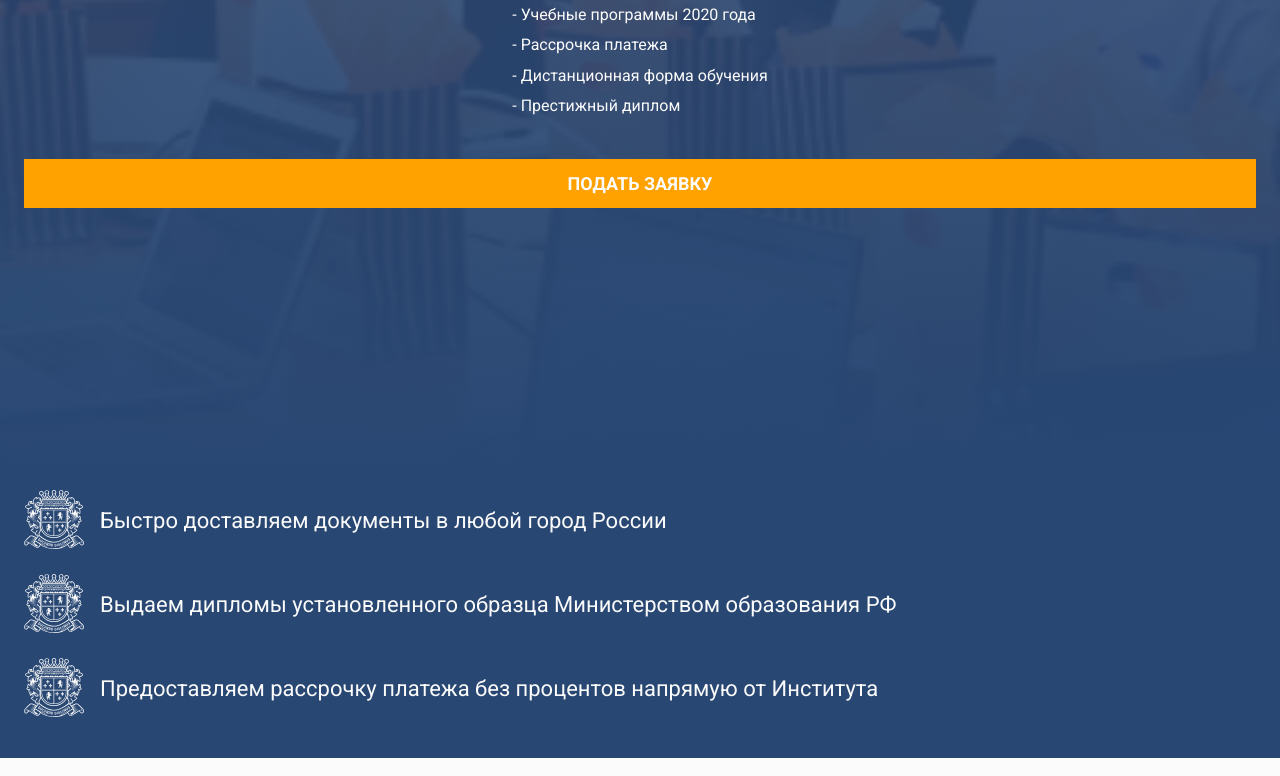
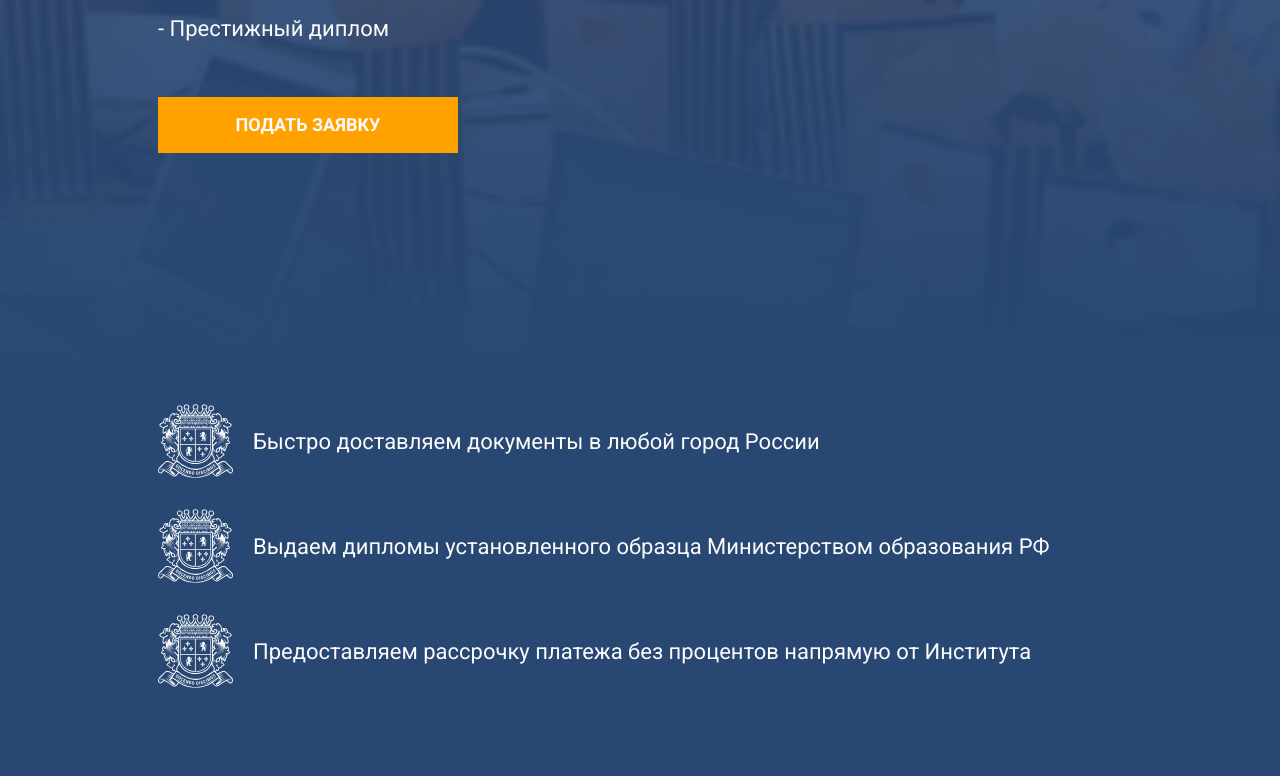
Before and after one commit to 70-7h3-m00n/choose.ipo.msk.ru, a website built with Parcel: page src/index.html in a window 1280 px wide. Shown: the part 446-1222 px from the top of the page. Built offline with nearby package versions, Linux system fonts and the light colour scheme.

Commit message:
added desktop version

```diff
--- a/src/index.html
+++ b/src/index.html
@@ -47,16 +47,16 @@
             <h1 class="h2">Профессиональная переподготовка <span id="heading-title" class="c-beta d-block"></span></h1>
             <ul class="list-items">
               <li class="list-items__list-item">
-                <p>- Учебные программы 2020 года</p>
+                <p class='h4'>- Учебные программы 2020 года</p>
               </li>
               <li class="list-items__list-item">
-                <p>- Рассрочка платежа</p>
+                <p class='h4'>- Рассрочка платежа</p>
               </li>
               <li class="list-items__list-item">
-                <p>- Дистанционная форма обучения</p>
+                <p class='h4'>- Дистанционная форма обучения</p>
               </li>
               <li class="list-items__list-item">
-                <p>- Престижный диплом</p>
+                <p class='h4'>- Престижный диплом</p>
               </li>
             </ul>
             <a href="#!" class="btn btn-secondary">Подать заявку</a>
@@ -222,7 +222,7 @@
                 <p class="h4">"Институт профессионального образования", является членом "Союза руководителей учреждений и подразделений дополнительного профессионального образования и работодателей"</p>
               </div>
               <div class="card__btn">
-                <a href="#!" class="btn btn-alt">Узнать подробнее -></a>
+                <a href="#!" class="btn btn-alt c-alpha">Узнать подробнее -></a>
               </div>
             </div>
           </div>
@@ -536,19 +536,21 @@
           <h2 class="h2">Наши контакты</h2>
         </div>
         <div class="content">
-          <p class="h3">Телефоны:<br />
+          <div class="contact-info">
+            <p class="h3"><span class="c-muted-3">Телефоны:</span><br />
               +7 (495) 120-79-01 <br />
               +7 (800) 555-12-94
             </p>
             <p class="h3">
-            E-mail: <br/> info@ipo.msk.ru
+              <span class="c-muted-3">E-mail:</span> <br/> info@ipo.msk.ru
             </p>
             <p class="h3">
-            Офис в Москве: <br/>Москва, Дербеневская набережная 11
+              <span class="c-muted-3">Офис в Москве:</span> <br/>Москва, Дербеневская набережная 11
               </p>
             <p class="h3">
-            Приемная комиссия <br/> пн-пт с 9-00 до 19-00
+              <span class="c-muted-3">Приемная комиссия</span> <br/> пн-пт с 9-00 до 19-00
             </p>
+          </div>
           <form class="form">
             <div class="form__title">
               <h3 class="h3">Закажите дистанционный курс профессиональной переподготовки</h3>
--- a/src/js/main.js
+++ b/src/js/main.js
@@ -1,6 +1,7 @@
 import '../scss/main.scss';
 
 const sectionPrograms = document.getElementById('section-programs');
+const body = document.getElementById('body');
 
 /////////////////////////////////////////////////////////////////////
 // States
@@ -170,8 +171,8 @@ const management = function (page){
       </div>
     </div>
   `;
-  sectionPrograms.scrollIntoView({
-    behavior: 'smooth'
+  body.scrollIntoView({
+    behavior: 'auto'
   });
 }
 
@@ -267,8 +268,8 @@ const economics = function (page){
       </div>
     </div>
   `;
-  sectionPrograms.scrollIntoView({
-    behavior: 'smooth'
+  body.scrollIntoView({
+    behavior: 'auto'
   });
 }
 
@@ -364,8 +365,8 @@ const pedagogy  = function (page){
       </div>
     </div>
   `;
-  sectionPrograms.scrollIntoView({
-    behavior: 'smooth'
+  body.scrollIntoView({
+    behavior: 'auto'
   });
 }
 
@@ -462,8 +463,8 @@ const psychology = function (page){
       </div>
     </div>
   `;
-  sectionPrograms.scrollIntoView({
-    behavior: 'smooth'
+  body.scrollIntoView({
+    behavior: 'auto'
   });
 }
 
@@ -559,8 +560,8 @@ const healthcare = function (page){
       </div>
     </div>
   `;
-  sectionPrograms.scrollIntoView({
-    behavior: 'smooth'
+  body.scrollIntoView({
+    behavior: 'auto'
   });
 }
 
@@ -656,8 +657,8 @@ const informatics = function (page){
       </div>
     </div>
   `;
-  sectionPrograms.scrollIntoView({
-    behavior: 'smooth'
+  body.scrollIntoView({
+    behavior: 'auto'
   });
 }
 
@@ -753,8 +754,8 @@ const jurisprudence = function (page){
       </div>
     </div>
   `;
-  sectionPrograms.scrollIntoView({
-    behavior: 'smooth'
+  body.scrollIntoView({
+    behavior: 'auto'
   });
 }
 
@@ -884,8 +885,8 @@ const marketing = function (page){
       </div>
     </div>
   `;
-  sectionPrograms.scrollIntoView({
-    behavior: 'smooth'
+  body.scrollIntoView({
+    behavior: 'auto'
   });
 }
 
@@ -898,8 +899,8 @@ const technology = function (page){
   dynamicPrograms.innerHTML = `
     здесь будут программы технической сферы
   `;
-  sectionPrograms.scrollIntoView({
-    behavior: 'smooth'
+  body.scrollIntoView({
+    behavior: 'auto'
   });
 }
 
--- a/src/scss/_buttons.scss
+++ b/src/scss/_buttons.scss
@@ -94,3 +94,9 @@
   cursor: pointer;
   text-transform: none;
 }
+
+@include mediaMd {
+  .btn {
+    max-width: 15rem;
+  }
+}
--- a/src/scss/_cards.scss
+++ b/src/scss/_cards.scss
@@ -121,3 +121,63 @@
   justify-content: space-around;
   flex: 0 50%;
 }
+
+@include mediaMd {
+  .cards {
+    display: flex;
+    flex-wrap: wrap;
+    justify-content: center;
+    & .cards__card {
+      &:nth-child(odd) {
+        margin-right: 4%;
+      }
+      &:nth-last-child(1) {
+        margin-bottom: 2rem;
+      }
+      flex: 0 48%;
+    }
+  }
+
+  .card__half {
+    & .half__left {
+      margin-right: 3rem;
+    }
+  }
+
+  .section-programs {
+    & .cards__card {
+      & .card__title {
+        min-height: 9rem;
+        & h3 {
+          margin-top: 0;
+          margin-bottom: 0;
+        }
+      }
+      & .card__btn {
+        min-width: 100%;
+        & .btn {
+          min-width: 100%;
+        }
+      }
+    }
+  }
+  .cards-alt-3 {
+    & .cards__card {
+      min-width: 100%;
+    }
+  }
+}
+
+@include mediaXl {
+  .section-programs {
+    .cards {
+      & .cards__card {
+        margin-right: 2rem;
+        flex: 0 30.5%;
+        &:nth-child(3n) {
+          margin-right: 0;
+        }
+      }
+    }
+  }
+}
--- a/src/scss/_carousel.scss
+++ b/src/scss/_carousel.scss
@@ -8,10 +8,12 @@
 
 .carousel__item {
   display: flex;
+  flex-wrap: wrap;
   background-repeat: no-repeat;
   background-position: center;
   background-size: contain;
   flex: 0 48%;
+  // min-width: 7rem;
   padding: 0.5rem;
   margin-bottom: 1.5rem;
   & img {
@@ -27,3 +29,9 @@
     margin-right: 0;
   }
 }
+
+@include mediaMd {
+  .carousel__item {
+    flex: 0 22%;
+  }
+}
--- a/src/scss/_footer.scss
+++ b/src/scss/_footer.scss
@@ -26,3 +26,20 @@ footer {
     color: #fff;
   }
 }
+
+@include mediaMd {
+  footer {
+    & .content p {
+      text-align: left;
+    }
+    & .contact-info {
+      margin-right: 3rem;
+    }
+    & .content {
+      display: flex;
+      flex: 0 49%;
+      justify-content: space-between;
+      align-items: center;
+    }
+  }
+}
--- a/src/scss/_forms.scss
+++ b/src/scss/_forms.scss
@@ -21,3 +21,24 @@
     color: $c-muted;
   }
 }
+
+@include mediaMd {
+  .form {
+    max-width: 20rem;
+    min-width: 20rem;
+    & .btn {
+      max-width: 100%;
+      min-width: 100%;
+    }
+  }
+}
+
+@include mediaXl {
+  .input--field {
+    max-width: 15rem;
+  }
+  .form {
+    max-width: 19rem;
+    min-width: 19rem;
+  }
+}
--- a/src/scss/_general.scss
+++ b/src/scss/_general.scss
@@ -75,3 +75,19 @@ main {
   top: 0;
   right: 0;
 }
+
+@include mediaMd {
+  html {
+    font-size: 18px;
+  }
+  .title {
+    text-align: left;
+  }
+}
+
+// Desktops & Laptops
+@include mediaXl {
+  html {
+    font-size: 20px;
+  }
+}
--- a/src/scss/_header.scss
+++ b/src/scss/_header.scss
@@ -23,3 +23,16 @@ header {
     margin-bottom: 0.4375rem;
   }
 }
+
+@include mediaMd {
+  body .section-heading {
+    padding-top: 0;
+  }
+}
+
+// Desktops & Laptops
+@include mediaXl {
+  .section-heading__content h1 {
+    font-size: 2rem;
+  }
+}
--- a/src/scss/_section-btw.scss
+++ b/src/scss/_section-btw.scss
@@ -1,5 +1,16 @@
-.section-btw{
+.section-btw {
   background-color: $c-alpha;
   color: set-text-color($c-alpha);
   overflow: hidden;
 }
+
+@include mediaMd {
+  .section-btw {
+    & .cards {
+      & .cards__card {
+        margin: 0;
+        padding: 0;
+      }
+    }
+  }
+}
--- a/src/scss/_section-get-diploma.scss
+++ b/src/scss/_section-get-diploma.scss
@@ -59,3 +59,29 @@
   left: -8.5rem;
   z-index: 2;
 }
+
+@include mediaMd {
+  .diplomas {
+    min-height: 30rem;
+    padding-bottom: 10rem;
+  }
+  .diplomas__diploma {
+    min-width: 400px;
+    min-height: 400px;
+  }
+
+  .diplomas__diploma-1 {
+    top: -14rem;
+    left: -6.8rem;
+  }
+
+  .diplomas__diploma-2 {
+    top: -2rem;
+    left: -8rem;
+  }
+
+  .diplomas__diploma-3 {
+    top: -8rem;
+    left: -14.5rem;
+  }
+}
--- a/src/scss/_section-heading.scss
+++ b/src/scss/_section-heading.scss
@@ -34,3 +34,15 @@
     text-align: center;
   }
 }
+
+@include mediaMd {
+  .section-heading__content {
+    align-items: flex-start;
+  }
+
+  .section-heading__content {
+    & h1 {
+      text-align: left;
+    }
+  }
+}
--- a/src/scss/_steps.scss
+++ b/src/scss/_steps.scss
@@ -13,7 +13,7 @@
 .steps__line {
   display: flex;
   background-color: $c-alpha;
-  height: 88%;
+  height: 86%;
   width: 5px;
   position: absolute;
   top: 0;
--- a/src/scss/_testimonials.scss
+++ b/src/scss/_testimonials.scss
@@ -1,21 +1,34 @@
-.testimonials__testimonial{
+.testimonials__testimonial {
   text-align: center;
   margin-bottom: 2rem;
-  &:nth-last-child(1){
+  &:nth-last-child(1) {
     margin-bottom: 0;
   }
 }
 
-.testimonial__number{
-  & p{
+.testimonial__number {
+  & p {
     margin-top: 0;
     margin-bottom: 0;
     font-weight: 700;
   }
 }
 
-.testimonial__info{
-  & p{
+.testimonial__info {
+  & p {
     margin-top: 0.8rem;
   }
 }
+
+@include mediaMd {
+  .testimonials__testimonial {
+    text-align: left;
+    display: flex;
+    justify-content: start;
+    align-items: center;
+  }
+  .testimonial__number {
+    min-width: 8rem;
+    margin-right: 1rem;
+  }
+}
--- a/src/scss/_utility.scss
+++ b/src/scss/_utility.scss
@@ -10,35 +10,47 @@
 //                                   supported by Chrome, Edge, Opera and Firefox */
 // }
 
-.container{
+.container {
   min-width: 100%;
   min-height: 100%;
   padding-left: 1.5rem;
   padding-right: 1.5rem;
 }
 
-.container--header{
+.container--header {
   display: flex;
   justify-content: space-between;
   align-items: center;
 }
 
-.c-beta{
+.c-beta {
   color: $c-beta;
 }
 
-.c-alpha{
+.c-alpha {
   color: $c-alpha;
 }
 
-.c-muted{
+.c-muted {
   color: $c-muted;
 }
 
-.d-block{
+.c-muted-3 {
+  color: $c-muted-3;
+}
+
+.d-block {
   display: block;
 }
 
-.fw-bold{
+.fw-bold {
   font-weight: bold;
 }
+
+@include mediaMd {
+  .container {
+    min-width: initial;
+    max-width: 1024px;
+    margin: 0 auto;
+  }
+}
--- a/src/scss/media.scss
+++ b/src/scss/media.scss
@@ -12,31 +12,31 @@
   .h1 {
     font-weight: 500;
     font-size: 42px;
-    line-height: 42px;
+    line-height: 52px;
   }
 
   .h2 {
     font-weight: 500;
     font-size: 36px;
-    line-height: 33px;
+    line-height: 42px;
   }
 
   .h3 {
     font-weight: 500;
     font-size: 28px;
-    line-height: 26px;
+    line-height: 33px;
   }
 
   .h4 {
     font-weight: normal;
     font-size: 22px;
-    line-height: 19px;
+    line-height: 26px;
   }
 
   .h5 {
     font-weight: normal;
     font-size: 16px;
-    line-height: 16px;
+    line-height: 19px;
   }
 }
 
```
Also changed, not shown: dist/index.html, 4 other files. Lines whose indentation alone changed are shown as unchanged.
